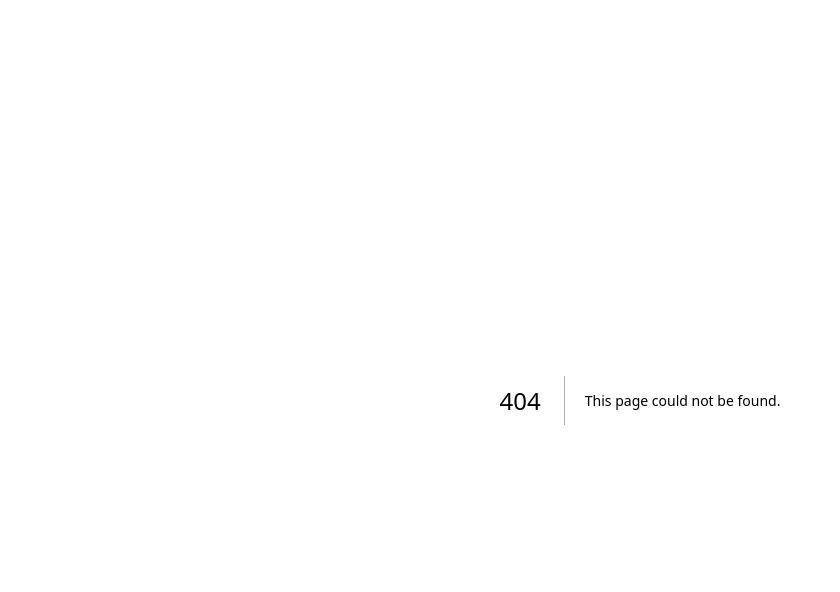
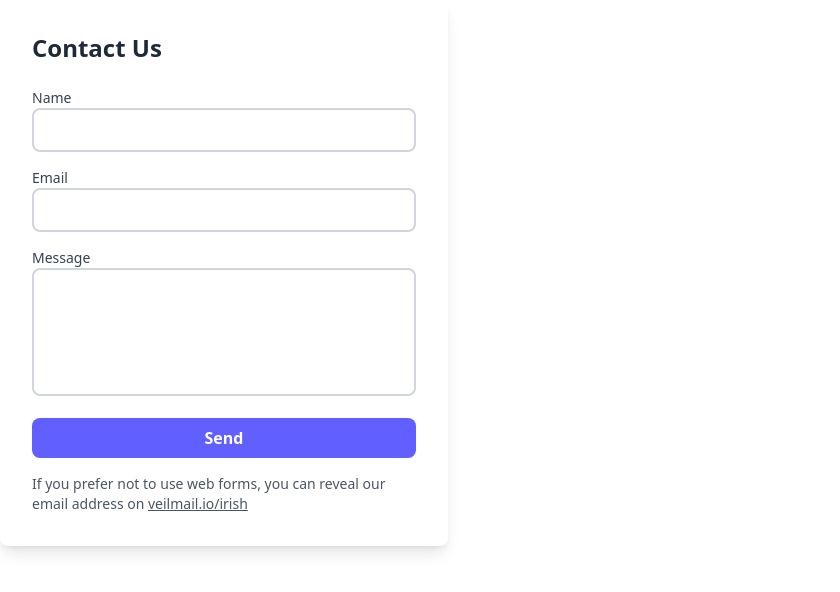
Before and after one commit to HARSHKR008/EVENTVISTA360, a Next.js app in the folder frontend/: page /contactus in a window 1280 px wide. Before the commit this address had no page. Shown: the top 592 px of the page, without its empty margins (0-840 px from the left). Built offline with nearby package versions, Linux system fonts and the light colour scheme.

Commit message:
Create page.jsx

```diff
--- /dev/null
+++ b/frontend/src/app/contactus/page.jsx
@@ -0,0 +1,75 @@
+import React from 'react'
+
+const contactus = () => {
+  return (
+    <div className="bg-white p-8 rounded-lg shadow-lg max-w-md w-full">
+      <h1 className="text-2xl font-bold text-gray-800 mb-6">Contact Us</h1>
+      <div className="mb-4">
+        <label
+          htmlFor="name"
+          className="block text-sm font-medium text-gray-700"
+        >
+          Name
+        </label>
+        <input
+          type="text"
+          id="name"
+          name="name"
+          className="border-2 border-gray-300 p-2 rounded-lg w-full focus:outline-none focus:ring-2 focus:ring-indigo-500 focus:border-transparent"
+        />
+      </div>
+      <div className="mb-4">
+        <label
+          htmlFor="email"
+          className="block text-sm font-medium text-gray-700"
+        >
+          Email
+        </label>
+        <input
+          type="email"
+          id="email"
+          name="email"
+          className="border-2 border-gray-300 p-2 rounded-lg w-full focus:outline-none focus:ring-2 focus:ring-indigo-500 focus:border-transparent"
+        />
+      </div>
+      <div className="mb-4">
+        <label
+          htmlFor="message"
+          className="block text-sm font-medium text-gray-700"
+        >
+          Message
+        </label>
+        <textarea
+          id="message"
+          name="message"
+          className="border-2 border-gray-300 p-2 rounded-lg w-full h-32 resize-none focus:outline-none focus:ring-2 focus:ring-indigo-500 focus:border-transparent"
+          defaultValue={""}
+        />
+      </div>
+      <button
+        type="submit"
+        className="bg-indigo-500 text-white p-2 rounded-lg font-semibold w-full hover:bg-indigo-600 focus:outline-none focus:ring-2 focus:ring-indigo-500 focus:ring-offset-2 focus:ring-offset-gray-100"
+      >
+        Send
+      </button>
+      <div className="mt-4 text-sm text-gray-600">
+        If you prefer not to use web forms, you can reveal our email address on{" "}
+        <a
+          href="https://veilmail.io/irish-geoff"
+          className="underline"
+          target="_blank"
+        >
+          veilmail.io/irish
+        </a>
+      </div>
+      <a
+        href="https://veilmail.io/irish-geoff"
+        className="underline"
+        target="_blank"
+      ></a>
+    </div>
+
+  )
+}
+
+export default contactus
```
